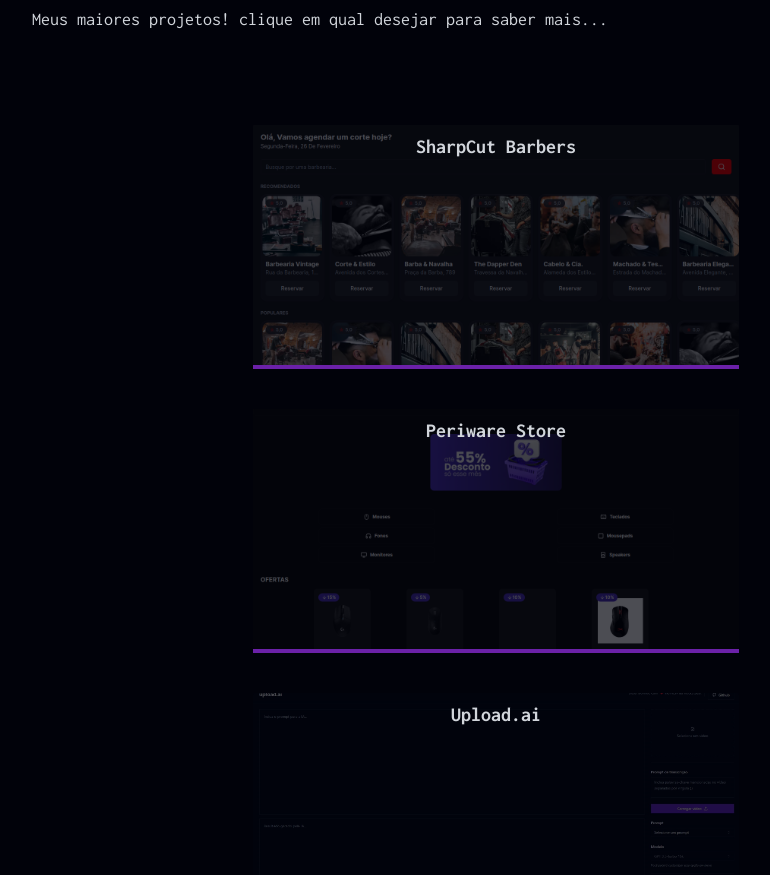
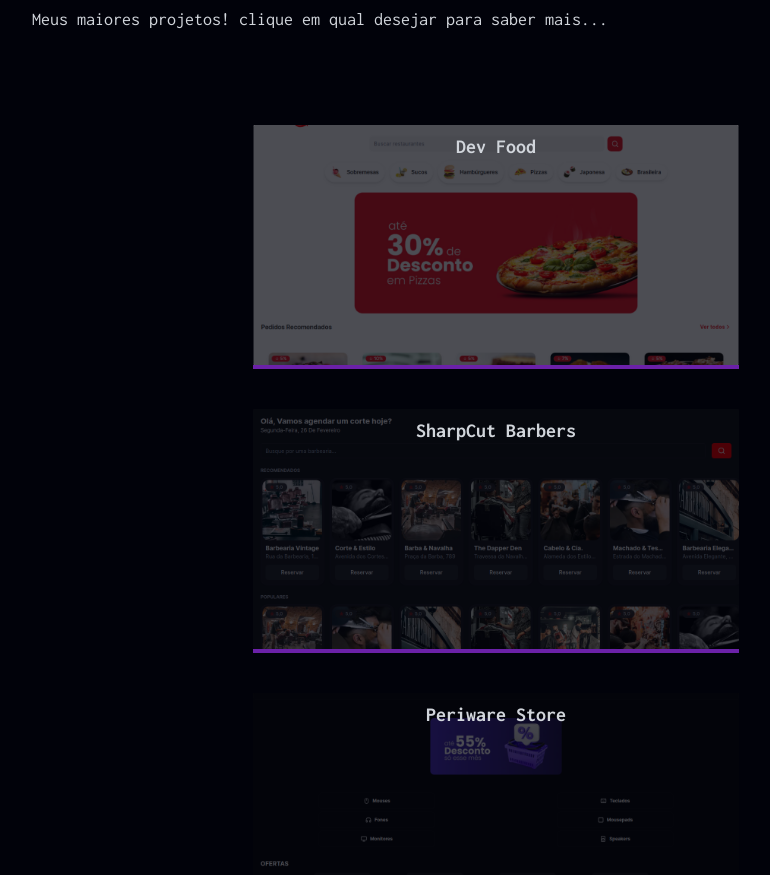
Before and after one commit to lucascmpos/lucascmpos-portfolio, a React (Vite) app: page / in a window 1280 px wide. Shown: the part 6160-7035 px from the top of the page, without its empty margins (144-914 px from the left). Built offline with nearby package versions, Linux system fonts and the light colour scheme.

Commit message:
feat: include new project to portfolio

```diff
--- a/src/components/projects.tsx
+++ b/src/components/projects.tsx
@@ -1,5 +1,6 @@
 import React, { useEffect, useState } from "react";
 import Modal from "react-modal";
+import devFood from "../assets/devfood.png";
 import sharpCut from "../assets/sharpcut.png";
 import periWare from "../assets/periwarestore.png";
 import uploadAi from "../assets/uploadai.jpeg";
@@ -17,17 +18,69 @@ import weeklyVideo from "../assets/weeklyplannervideo.mp4";
 import natuFloraVideo from "../assets/natufloravideo.mp4";
 import pairBankVideo from "../assets/pairbankvideo.mp4";
 import sharpcutVideo from "../assets/sharpcutvideo.mp4";
+import devfoodVideo from "../assets/devfoodvideo.mp4";
 import periwareVideo from "../assets/periwarevideo.mp4";
 import monfiVideo from "../assets/monfivideo.mp4";
 
 import { useInView } from "react-intersection-observer";
 import { useMediaQuery } from "react-responsive";
 import TechnologyCard from "./tech-tag";
-import { px } from "framer-motion";
 
 const projectsData = [
   {
     id: 1,
+    title: "Dev Food",
+    image: devFood,
+    video: devfoodVideo,
+    description: {
+      pt: (
+        <>
+          Este projeto consiste em uma plataforma de delivery de comida, onde o
+          usuario loga com o Google, faz pedidos, favorita restaurantes,
+          consulta seus pedidos e pode pesquisar por restaurantes.
+          <br />
+          <br />
+          Funcionalidades:
+          <br />
+          - Login com o Google
+          <br />
+          - Responsividade
+          <br />- Integração com banco de dados SQL.
+        </>
+      ),
+      en: (
+        <>
+          This project consists of a food delivery platform, where the user logs
+          in with Google, places orders, favorites restaurants, check your
+          orders and search for restaurants.
+          <br />
+          <br />
+          Features:
+          <br />
+          - Google login
+          <br />
+          - Responsiveness
+          <br />- Integration with SQL database.
+        </>
+      ),
+    },
+    site: "https://devfoods.vercel.app/",
+    github: "https://github.com/lucascmpos/dev-food/",
+    tech: [
+      "HTML",
+      "CSS",
+      "TypeScript",
+      "React.js",
+      "Next.js",
+      "Tailwindcss",
+      "ShadcnUI",
+      "Figma",
+      "Prisma",
+      "PostgreSQL",
+    ],
+  },
+  {
+    id: 2,
     title: "SharpCut Barbers",
     image: sharpCut,
     video: sharpcutVideo,
@@ -83,7 +136,7 @@ const projectsData = [
     ],
   },
   {
-    id: 2,
+    id: 3,
     title: "Periware Store",
     video: periwareVideo,
     image: periWare,
@@ -143,7 +196,7 @@ const projectsData = [
     ],
   },
   {
-    id: 3,
+    id: 4,
     title: "Upload.ai",
     video: uploadAiVideo,
     image: uploadAi,
@@ -201,7 +254,7 @@ const projectsData = [
     ],
   },
   {
-    id: 4,
+    id: 5,
     title: "Natu Flora",
     video: natuFloraVideo,
     image: natuFlora,
@@ -242,7 +295,7 @@ const projectsData = [
     tech: ["HTML", "CSS", "JavaScript", "React.js", "Tailwindcss", "Figma"],
   },
   {
-    id: 5,
+    id: 6,
     title: "Pairbank",
     video: pairBankVideo,
     image: pairBank,
@@ -268,7 +321,7 @@ const projectsData = [
     tech: ["HTML", "CSS", "JavaScript", "React.js", "Tailwindcss", "Figma"],
   },
   {
-    id: 6,
+    id: 7,
     title: "Weekly Planner",
     image: weeklyPlanner,
     video: weeklyVideo,
@@ -312,7 +365,7 @@ const projectsData = [
     ],
   },
   {
-    id: 7,
+    id: 8,
     title: "MonFi",
     video: monfiVideo,
     image: monFi,
```
Also changed, not shown: src/assets/devfood.png (added), 1 other file (tests, documents, lock files or other folders).
